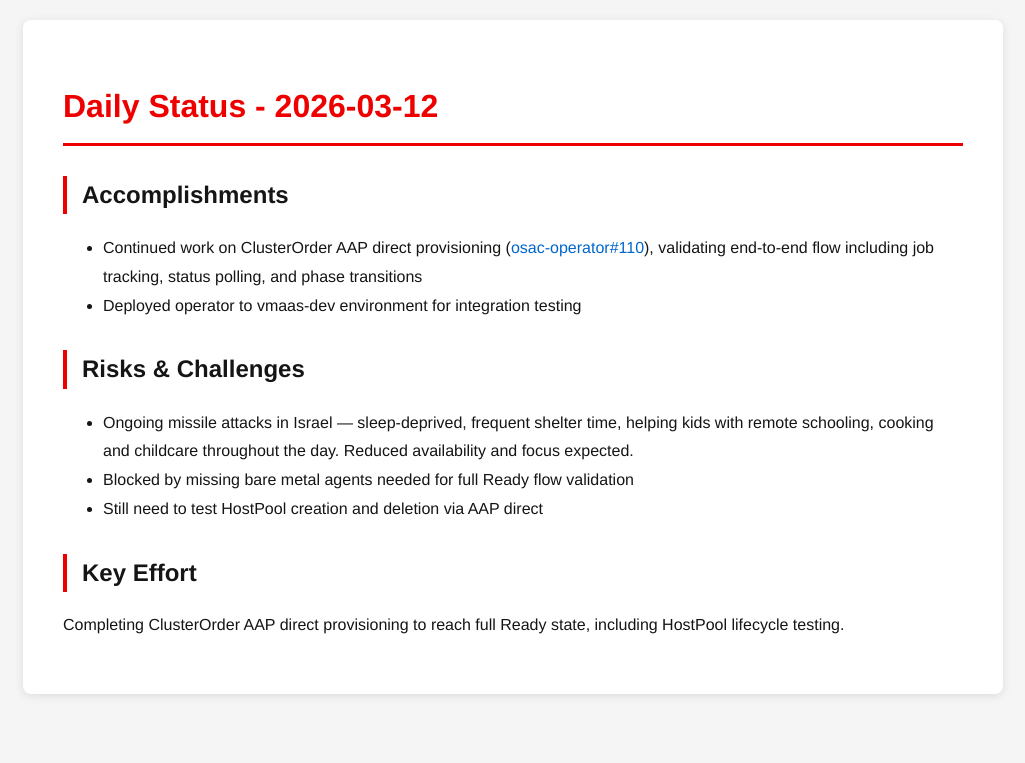
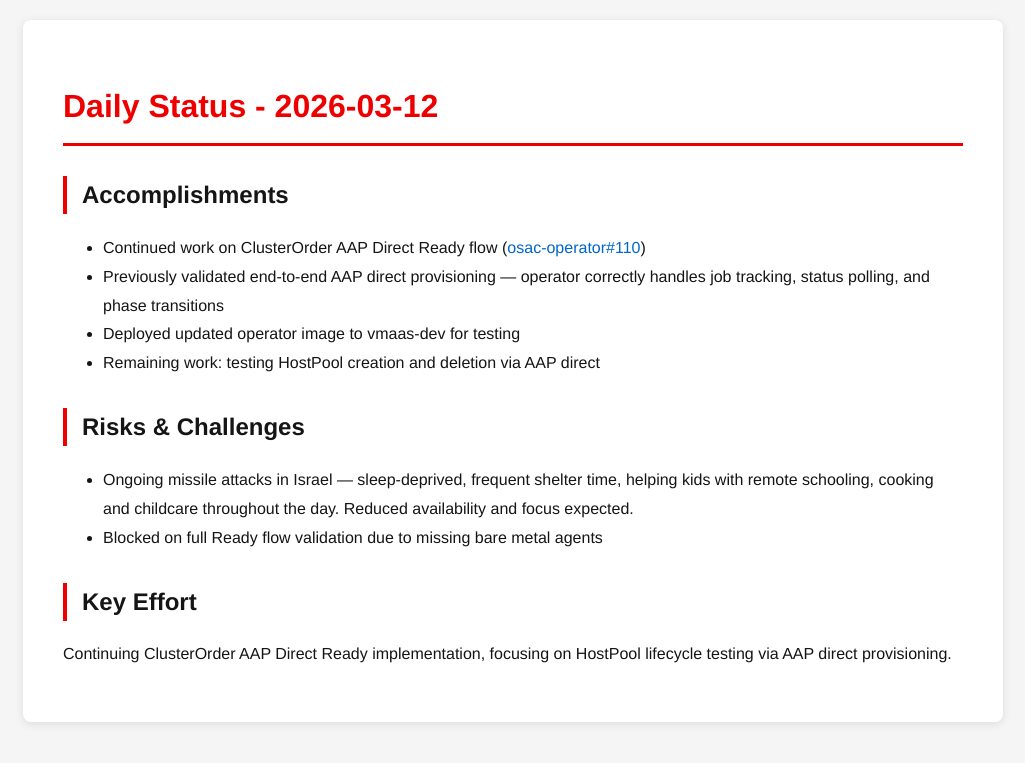
Before and after one commit to tzvatot/daily-status, a Jekyll site: the page built from 2026-03-12.md, in a window 1280 px wide. Shown: the top 763 px of the page, without its empty margins (127-1152 px from the left). Built offline with Jekyll 4.4.1, drawn with Linux system fonts in a browser that asks for light colours.

Commit message:
Daily status update - 2026-03-12

```diff
--- a/2026-03-12.md
+++ b/2026-03-12.md
@@ -7,13 +7,14 @@
 # Daily Status - 2026-03-12
 
 ## Accomplishments
-- Continued work on ClusterOrder AAP direct provisioning ([osac-operator#110](https://github.com/osac-project/osac-operator/pull/110)), validating end-to-end flow including job tracking, status polling, and phase transitions
-- Deployed operator to vmaas-dev environment for integration testing
+- Continued work on ClusterOrder AAP Direct Ready flow ([osac-operator#110](https://github.com/osac-project/osac-operator/pull/110))
+- Previously validated end-to-end AAP direct provisioning — operator correctly handles job tracking, status polling, and phase transitions
+- Deployed updated operator image to vmaas-dev for testing
+- Remaining work: testing HostPool creation and deletion via AAP direct
 
 ## Risks & Challenges
 - Ongoing missile attacks in Israel — sleep-deprived, frequent shelter time, helping kids with remote schooling, cooking and childcare throughout the day. Reduced availability and focus expected.
-- Blocked by missing bare metal agents needed for full Ready flow validation
-- Still need to test HostPool creation and deletion via AAP direct
+- Blocked on full Ready flow validation due to missing bare metal agents
 
 ## Key Effort
-Completing ClusterOrder AAP direct provisioning to reach full Ready state, including HostPool lifecycle testing.
+Continuing ClusterOrder AAP Direct Ready implementation, focusing on HostPool lifecycle testing via AAP direct provisioning.
```
